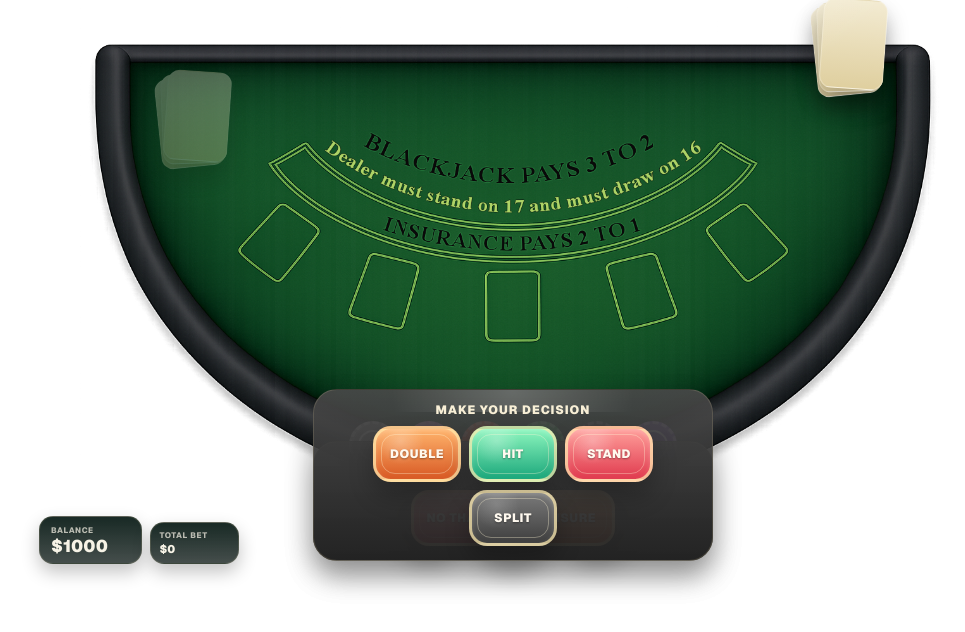
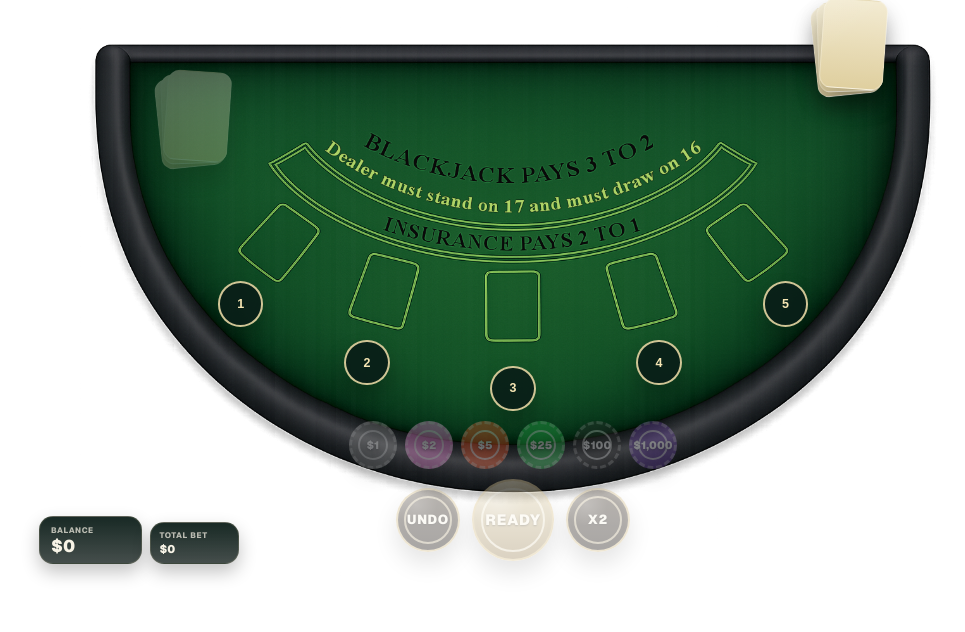
Before and after one commit to a-o-r-i/Casino, a Flask app: template templates/Games/BlackjackFrame.html in a window 1280 px wide. Shown: the top 632 px of the page, without its empty margins (127-1092 px from the left). Run offline with Flask 3, Linux system fonts and the light colour scheme; the template is opened without the code that fills it, so the values that code supplies are empty.

Commit message:
Fix blackjack table render wiring

```diff
--- a/static/js/BlackjackTable/TableControls.js
+++ b/static/js/BlackjackTable/TableControls.js
@@ -18,6 +18,8 @@ export function BindControls({
   if (!SeatLayer || !SideBetSpotLayer || !ChipTray || !UndoChipButton || !PlaceBetButton || !DoubleBetButton || !InsuranceAcceptButton || !InsuranceDeclineButton || !HitButton || !StandButton || !DoubleButton || !SplitButton) {
     return () => {};
   }
+  const IsSideBetEditorActive = Handlers.isSideBetEditorActive || Handlers.IsSideBetEditorActive;
+  const OnAction = Handlers.onAction || Handlers.OnAction;
   const HandleSeatClick = Event => {
     const SeatButton = Event.target.closest("[data-seat-id]");
     if (!SeatButton) {
@@ -30,7 +32,7 @@ export function BindControls({
     if (!SideBetSpot) {
       return;
     }
-    if (Handlers.IsSideBetEditorActive?.()) {
+    if (IsSideBetEditorActive?.()) {
       Handlers.onSideBetEditorSpot?.(SideBetSpot.dataset.betSpotSeatId, SideBetSpot.dataset.betType || "main");
       return;
     }
@@ -59,16 +61,16 @@ export function BindControls({
     Handlers.onInsuranceDecision?.(false);
   };
   const HandleHitClick = () => {
-    Handlers.OnAction?.("hit");
+    OnAction?.("hit");
   };
   const HandleStandClick = () => {
-    Handlers.OnAction?.("stand");
+    OnAction?.("stand");
   };
   const HandleDoubleClick = () => {
-    Handlers.OnAction?.("double");
+    OnAction?.("double");
   };
   const HandleSplitClick = () => {
-    Handlers.OnAction?.("split");
+    OnAction?.("split");
   };
   SeatLayer.addEventListener("click", HandleSeatClick);
   SideBetSpotLayer.addEventListener("click", HandleSideBetSpotClick);
--- a/static/js/BlackjackTable/TableRenderer.js
+++ b/static/js/BlackjackTable/TableRenderer.js
@@ -775,6 +775,7 @@ export function CreateTableRenderer({
   BuildStaticControls();
   return {
     elements: Elements,
+    Render,
     render: Render,
     GetHandSlotLayout() {
       return CloneHandSlots(CurrentHandSlotLayout);
--- a/templates/Games/_BlackjackTableStage.html
+++ b/templates/Games/_BlackjackTableStage.html
@@ -51,7 +51,7 @@
           <button class="BetOrb BetOrbSide" id="DoubleBetButton" type="button">x2</button>
         </div>
       </section>
-      <section class="DecisionPanel InsurancePanel TableStageDecision" id="InsurancePanel" aria-label="Insurance decision">
+      <section class="DecisionPanel InsurancePanel TableStageDecision IsHidden" id="InsurancePanel" aria-label="Insurance decision">
         <p class="DecisionPanelTitle">Insurance</p>
         <p class="InsurancePanelCopy" id="InsuranceCopy"></p>
         <div class="DecisionPanelRow">
@@ -59,7 +59,7 @@
           <button class="DecisionButton DecisionButtonDouble" id="InsuranceAccept" type="button">Insure</button>
         </div>
       </section>
-      <section class="DecisionPanel TableStageDecision" id="DecisionPanel" aria-label="Player actions">
+      <section class="DecisionPanel TableStageDecision IsHidden" id="DecisionPanel" aria-label="Player actions">
         <p class="DecisionPanelTitle">Make Your Decision</p>
         <div class="DecisionPanelRow">
           <button class="DecisionButton DecisionButtonDouble" id="ActionDouble" type="button">Double</button>
```
